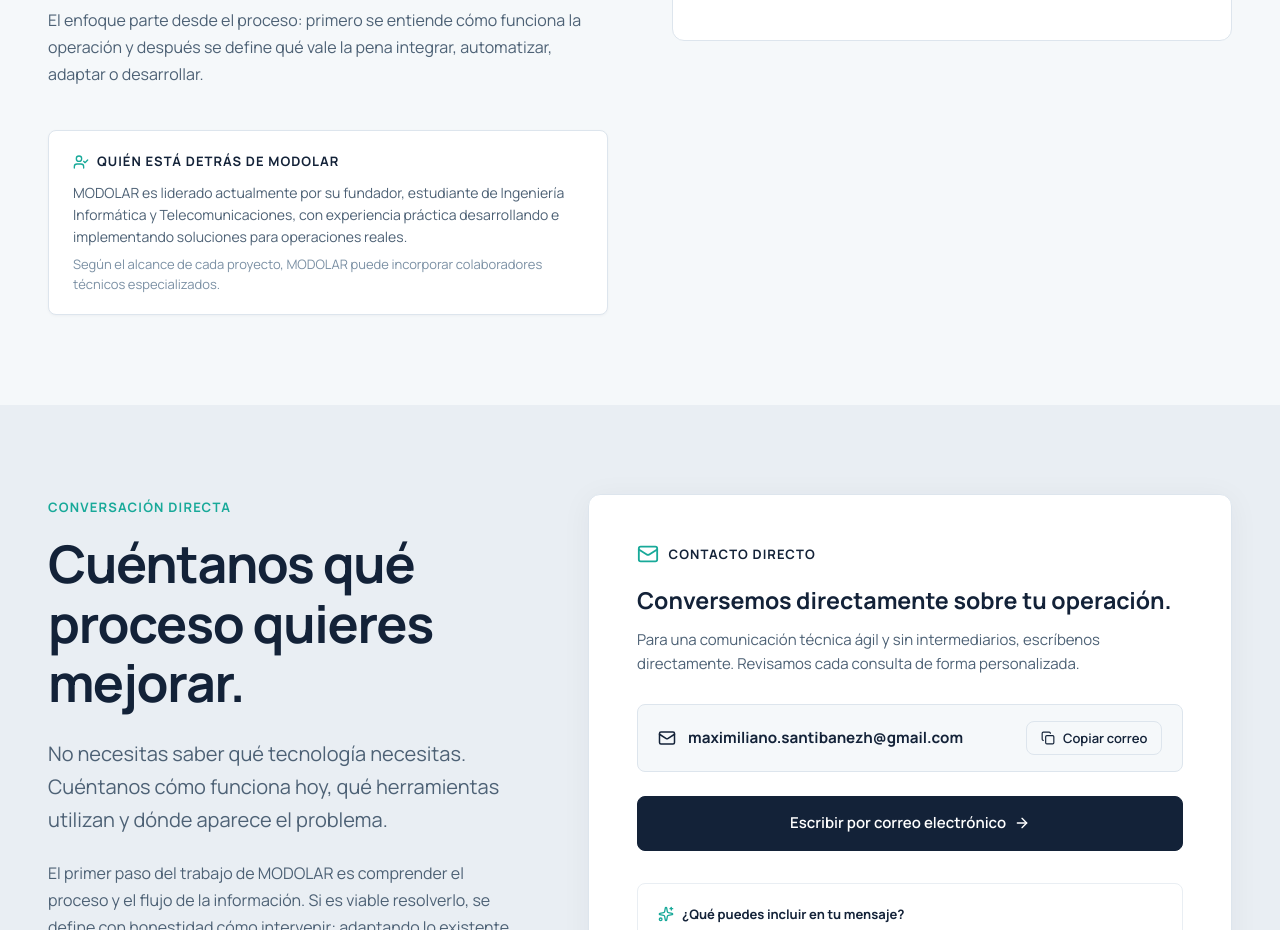
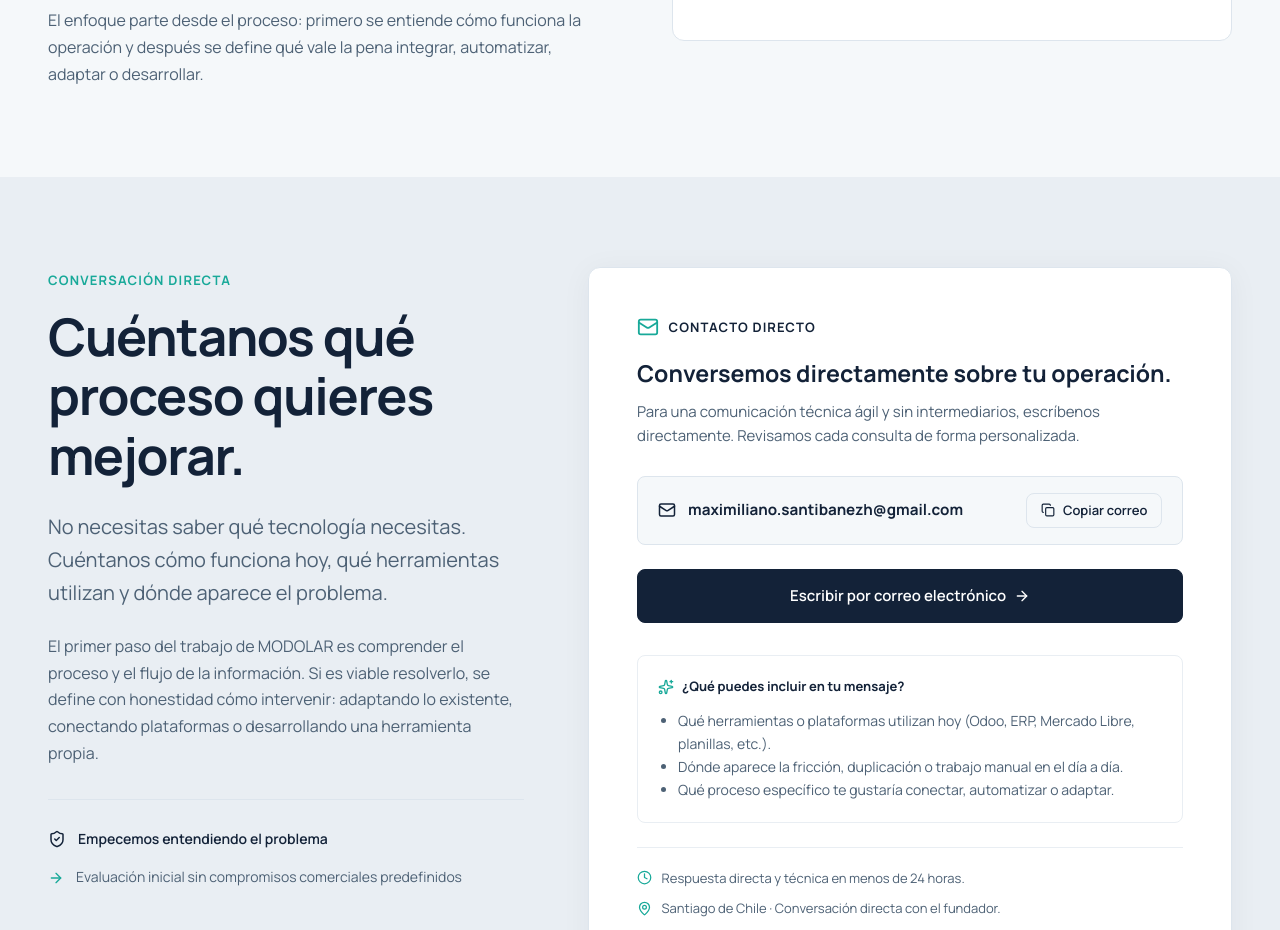
Before and after one commit to makkkksi/modolar, a React (Vite) app: page / in a window 1280 px wide. Shown: the part 7960-8890 px from the top of the page. Built offline with nearby package versions, Linux system fonts and the light colour scheme.

Commit message:
feat: eliminar recuadro Quién está detrás de MODOLAR de AboutSection

```diff
--- a/src/components/AboutSection.tsx
+++ b/src/components/AboutSection.tsx
@@ -1,5 +1,5 @@
 import React from 'react';
-import { ShieldCheck, UserCheck } from 'lucide-react';
+import { ShieldCheck } from 'lucide-react';
 
 export const AboutSection: React.FC = () => {
   return (
@@ -22,20 +22,6 @@
               <p className="body-text">
                 El enfoque parte desde el proceso: primero se entiende cómo funciona la operación y después se define qué vale la pena integrar, automatizar, adaptar o desarrollar.
               </p>
-
-              {/* Bloque Fundador sobrio y transparente */}
-              <div className="about-founder-card">
-                <div className="about-founder-title">
-                  <UserCheck size={16} color="var(--color-teal)" />
-                  <span>Quién está detrás de MODOLAR</span>
-                </div>
-                <p className="about-founder-text">
-                  MODOLAR es liderado actualmente por su fundador, estudiante de Ingeniería Informática y Telecomunicaciones, con experiencia práctica desarrollando e implementando soluciones para operaciones reales.
-                </p>
-                <p className="about-founder-subtext">
-                  Según el alcance de cada proyecto, MODOLAR puede incorporar colaboradores técnicos especializados.
-                </p>
-              </div>
             </div>
           </div>
 
--- a/src/styles/index.css
+++ b/src/styles/index.css
@@ -973,41 +973,6 @@
   padding: 2.5rem;
 }
 
-.about-founder-card {
-  margin-top: 1.5rem;
-  padding: 1.25rem 1.5rem;
-  background-color: var(--color-white);
-  border: 1px solid var(--color-gray-border);
-  border-radius: var(--radius-md);
-  box-shadow: 0 1px 3px rgba(19, 34, 56, 0.04);
-}
-
-.about-founder-title {
-  font-size: 0.8125rem;
-  font-weight: 700;
-  text-transform: uppercase;
-  letter-spacing: 0.08em;
-  color: var(--color-navy);
-  margin-bottom: 0.6rem;
-  display: flex;
-  align-items: center;
-  gap: 0.5rem;
-}
-
-.about-founder-text {
-  font-size: 0.875rem;
-  line-height: 1.6;
-  color: var(--color-steel);
-  margin-bottom: 0.4rem;
-}
-
-.about-founder-subtext {
-  font-size: 0.8125rem;
-  line-height: 1.5;
-  color: var(--color-steel-light);
-  margin: 0;
-}
-
 /* ==========================================================================
    Contact / Conversion Section & Form
    ========================================================================== */
```
